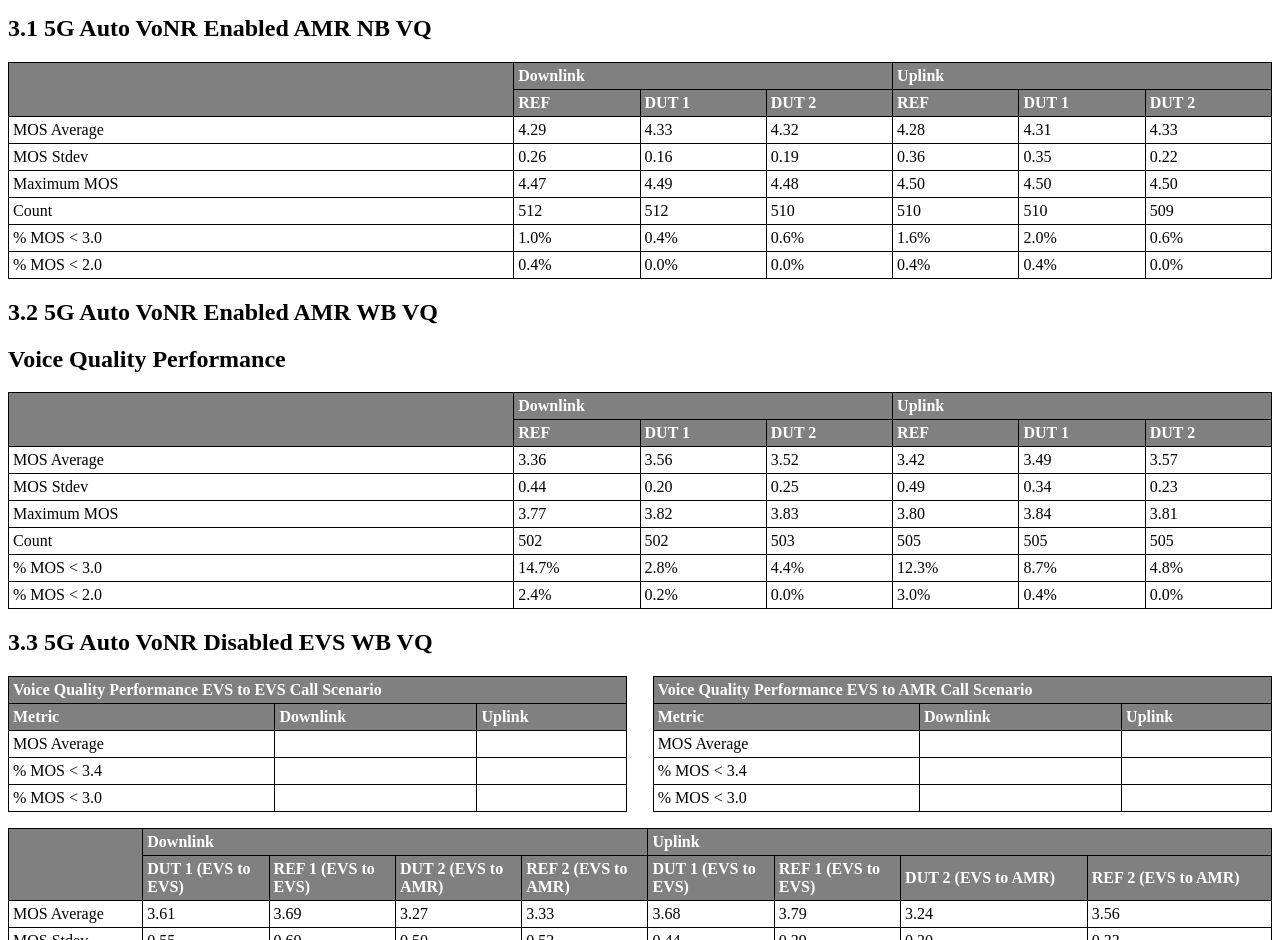
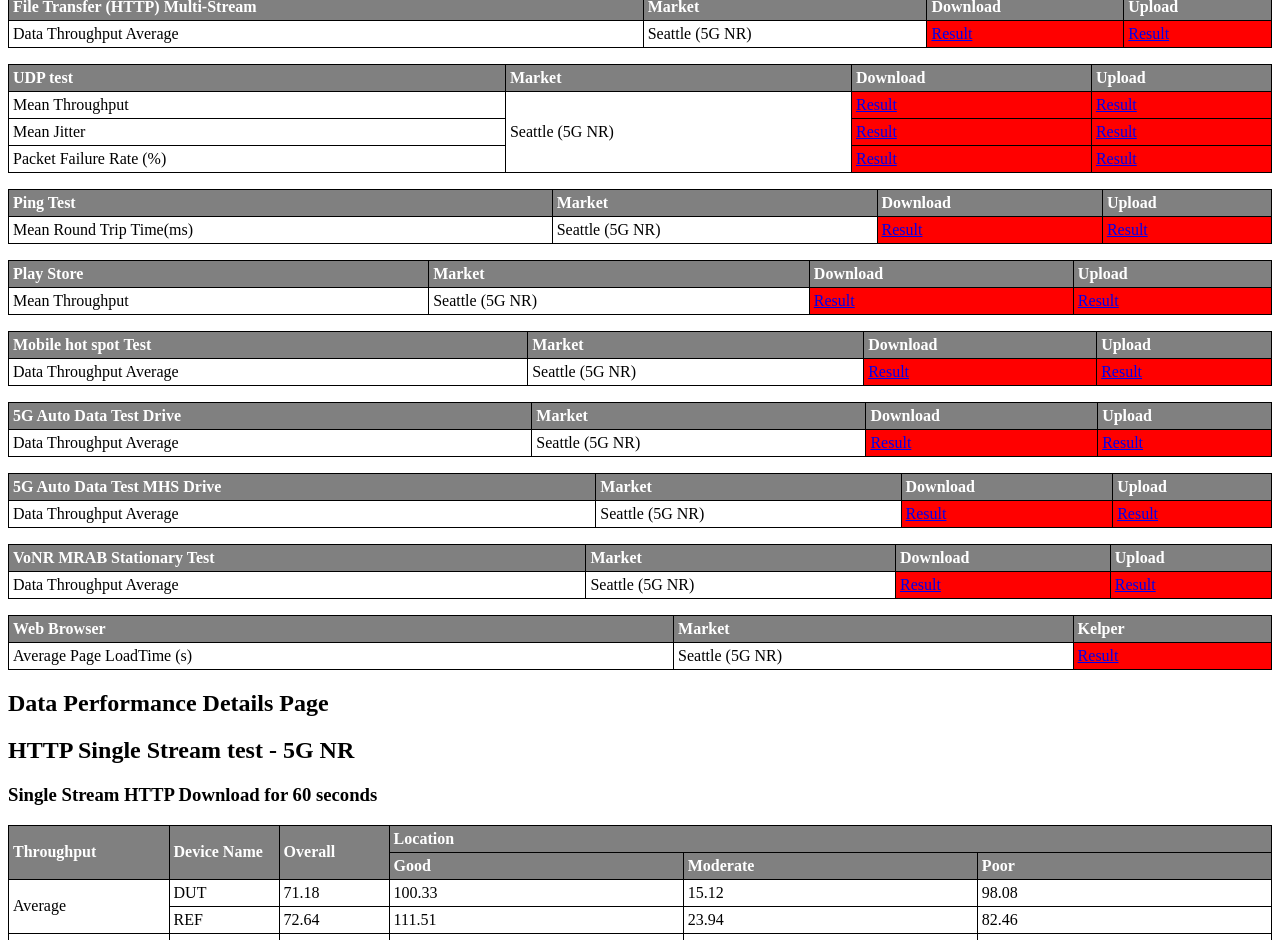
Before and after one commit to LiJieSu0/Fit4Launch_Report, a React (Create React App) app in the folder report-generator-app/: page / in a window 1280 px wide. Shown: the part 1860-2800 px from the top of the page. Built offline with nearby package versions, Linux system fonts and the light colour scheme; what chartjs-plugin-datalabels would draw is missing.

Commit message:
add table for play store

```diff
--- a/report-generator-app/src/App.js
+++ b/report-generator-app/src/App.js
@@ -39,17 +39,17 @@ function App() {
       <CallPerformanceDetails />
       <CpKpiPage/>  */}
 
-      <VqSummaryPage />
+      {/* <VqSummaryPage />
       <VqDetailsPage />
-      <VqKpiPage/>
+      <VqKpiPage/> */}
 
       {/* <CoverageSummaryPage />
       <CoverageDetails />
       <CoverageKpiPage /> */}
 
-      {/* <DpSummaryPage />
+      <DpSummaryPage />
       <DpDetailsPage />
-      <DpKpiPage /> */}
+      <DpKpiPage />
 
       {/* <LegalPage/>
       <AboutPage /> */}
--- a/report-generator-app/src/ReportDetails/DataPerformance/DpDetailsPage.js
+++ b/report-generator-app/src/ReportDetails/DataPerformance/DpDetailsPage.js
@@ -6,6 +6,7 @@ import Dp_httpMS_Component from './Statoinary/Dp_httpMS_Component';
 import Dp_Udp_Component from './Statoinary/Dp_Udp_Component';
 import Dp_Ping_Component from './Statoinary/Dp_Ping_Component';
 import Dp_Webbrowser_Component from './Statoinary/Dp_Webbrowser_Component';
+import Dp_playStore_Component from './Statoinary/Dp_playStore_Component';
 
 function DpDetailsPage() {
 
@@ -19,7 +20,7 @@ function DpDetailsPage() {
       <Dp_Udp_Component />
       <Dp_Ping_Component/>
       <Dp_Webbrowser_Component />
-
+      <Dp_playStore_Component/>
       <div className='page-content'>
       <h2>Play-store app download test - 5G NR</h2>
       </div>
--- /dev/null
+++ b/report-generator-app/src/ReportDetails/DataPerformance/Statoinary/Dp_playStore_Component.js
@@ -0,0 +1,54 @@
+import React from 'react';
+import '../../../../src/StyleScript/Restricted_Report_Style.css';
+
+const Dp_playStore_Component = () => {
+  const tableData = [
+    { market: 'Seattle', throughput: '30MB', deviceName: 'DUT' },
+    { market: 'Seattle', throughput: '30MB', deviceName: 'REF' },
+    { market: 'Seattle', throughput: '60MB', deviceName: 'DUT' },
+    { market: 'Seattle', throughput: '60MB', deviceName: 'REF' },
+    { market: 'Seattle', throughput: '100MB', deviceName: 'DUT' },
+    { market: 'Seattle', throughput: '100MB', deviceName: 'REF' },
+  ];
+
+  return (
+    <div className="">
+      <table className="general-table-style">
+        <thead>
+          <tr>
+            <th rowSpan="2">Market</th>
+            <th rowSpan="2">Throughput (kbps)</th>
+            <th rowSpan="2">Device Name</th>
+          </tr>
+          <tr>
+            <th>Overall</th>
+            <th>Stationary - Site 1</th>
+            <th>Stationary - Site 2</th>
+          </tr>
+        </thead>
+        <tbody>
+          {tableData.map((row, index) => (
+            <tr key={index}>
+              {index % 2 === 0 && (
+                <td rowSpan={2} style={{ border: '1px solid black', backgroundColor: 'white' }}>
+                  {row.market}
+                </td>
+              )}
+              {index % 2 === 0 && (
+                <td rowSpan={2} style={{ border: '1px solid black', backgroundColor: 'white' }}>
+                  {row.throughput}
+                </td>
+              )}
+              <td style={{ border: '1px solid black', backgroundColor: 'white' }}>{row.deviceName}</td>
+              <td style={{ border: '1px solid black', backgroundColor: 'white' }}></td>
+              <td style={{ border: '1px solid black', backgroundColor: 'white' }}></td>
+              <td style={{ border: '1px solid black', backgroundColor: 'white' }}></td>
+            </tr>
+          ))}
+        </tbody>
+      </table>
+    </div>
+  );
+};
+
+export default Dp_playStore_Component;
--- a/report-generator-app/src/StyleScript/Restricted_Report_Style.css
+++ b/report-generator-app/src/StyleScript/Restricted_Report_Style.css
@@ -70,6 +70,14 @@
 
   table {
     page-break-inside: avoid;
+    border-collapse: collapse; /* Ensure borders collapse for all tables */
+  }
+
+  /* Explicitly set borders for general-table-style within print media */
+  .general-table-style,
+  .general-table-style th,
+  .general-table-style td {
+    border: 1px solid #000 !important; /* Ensure borders are visible */
   }
 
   /* Reduce spacing for tables in print */
```
